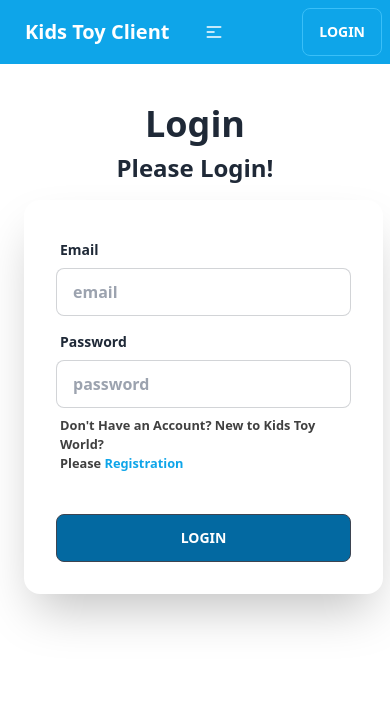
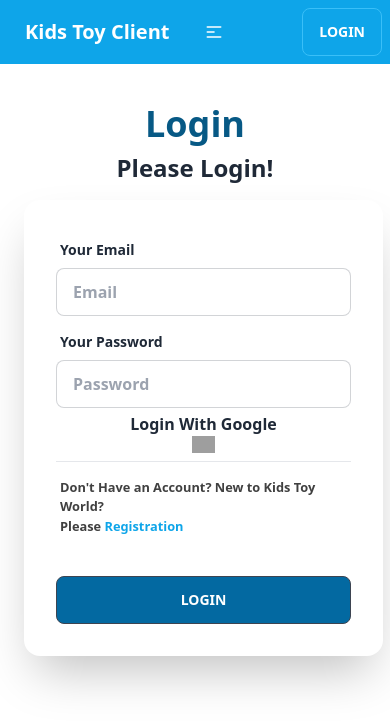
Before and after one commit to shakilahmedshuvo/Kids-toy-world-client, a React (Vite) app: page /login in a window 390 px wide. Shown: the top 728 px of the page. Built offline with nearby package versions, Linux system fonts and the light colour scheme; no server answers; grey boxes are pictures that could not be loaded.

Commit message:
add register page

```diff
--- a/src/Components/Login/Login.jsx
+++ b/src/Components/Login/Login.jsx
@@ -4,7 +4,7 @@ const Login = () => {
     return (
         <>
             <div className="mt-10">
-                <h2 className="text-4xl font-bold text-center">
+                <h2 className="text-4xl font-bold text-center text-sky-800">
                     Login
                 </h2>
                 <p className="text-2xl font-bold text-center mt-2">
@@ -22,19 +22,29 @@ const Login = () => {
                                 <div className="form-control">
                                     <label className="label">
                                         <span className="label-text">
-                                            Email
+                                            Your Email
                                         </span>
                                     </label>
-                                    <input type="text" placeholder="email" className="input input-bordered" />
+                                    <input type="text" placeholder="Email" className="input input-bordered" />
                                 </div>
                                 <div className="form-control">
                                     <label className="label">
                                         <span className="label-text">
-                                            Password
+                                            Your Password
                                         </span>
                                     </label>
-                                    <input type="password" placeholder="password" className="input input-bordered" />
-                                    <label className="label">
+                                    <input type="password" placeholder="Password" className="input input-bordered" />
+                                    {/* sign in with google */}
+                                    <div className="m-1 mb-2">
+                                        <h5 className="text-center">
+                                            Login With Google
+                                        </h5>
+                                        <img
+                                        className="w-[8%] mx-auto"
+                                        src="https://cdn-icons-png.flaticon.com/512/270/270799.png?w=740&t=st=1684395683~exp=1684396283~hmac=e50233f45b29630b8d29f77299b68bcd80736882d1ce982695289f2785195413" alt="" />
+                                    </div>
+                                        <hr className="font-bold" />
+                                    <label className="label mt-2">
                                         <small className="text-neutral-700">
                                             Don't Have an Account? New to Kids Toy World?
                                             <br />
--- a/src/Components/Registration/Registration.jsx
+++ b/src/Components/Registration/Registration.jsx
@@ -1,10 +1,75 @@
+import { Link } from "react-router-dom";
 
 
 const Registration = () => {
     return (
-        <div>
-            <h2>this is register</h2>
-        </div>
+        <>
+            <div className="mt-10">
+                <h2 className="text-4xl font-bold text-center text-sky-800">
+                    Registration
+                </h2>
+                <p className="text-2xl font-bold text-center mt-2">
+                    Please Registration!
+                </p>
+            </div>
+            <div className="font-bold mb-10">
+                <div className="hero max-w-6xl mx-auto">
+                    <div className="hero-content">
+                        <div className="text-center lg:text-left">
+                            <img src="https://img.freepik.com/premium-vector/illustration-create-account-flat-design_9206-2974.jpg?w=740" alt="" />
+                        </div>
+                        <div className="card flex-shrink-0 w-full max-w-sm shadow-2xl bg-base-100">
+                            <div className="card-body">
+                                <div className="form-control">
+                                    <label className="label">
+                                        <span className="label-text">
+                                            Your Name
+                                        </span>
+                                    </label>
+                                    <input type="text" placeholder="Name" className="input input-bordered" />
+                                </div>
+                                <div className="form-control">
+                                    <label className="label">
+                                        <span className="label-text">
+                                            Your Email
+                                        </span>
+                                    </label>
+                                    <input type="email" placeholder="Email" className="input input-bordered" />
+                                </div>
+                                <div className="form-control">
+                                    <label className="label">
+                                        <span className="label-text">
+                                            Your Email
+                                        </span>
+                                    </label>
+                                    <input type="email" placeholder="Email" className="input input-bordered" />
+                                </div>
+                                <div className="form-control">
+                                    <label className="label">
+                                        <span className="label-text">
+                                            Your Photo URL
+                                        </span>
+                                    </label>
+                                    <input type="text" placeholder="Photo URL" className="input input-bordered" />
+                                    <label className="label">
+                                        <small className="text-neutral-700">
+                                            Already Have an Account?
+                                            <br />
+                                            Please<Link className="font-extrabold text-sky-500" to='/login'> Login</Link>
+                                        </small>
+                                    </label>
+                                </div>
+                                <div className="form-control mt-6">
+                                    <button className="btn bg-sky-700">
+                                        Login
+                                    </button>
+                                </div>
+                            </div>
+                        </div>
+                    </div>
+                </div>
+            </div>
+        </>
     );
 };
 
```
